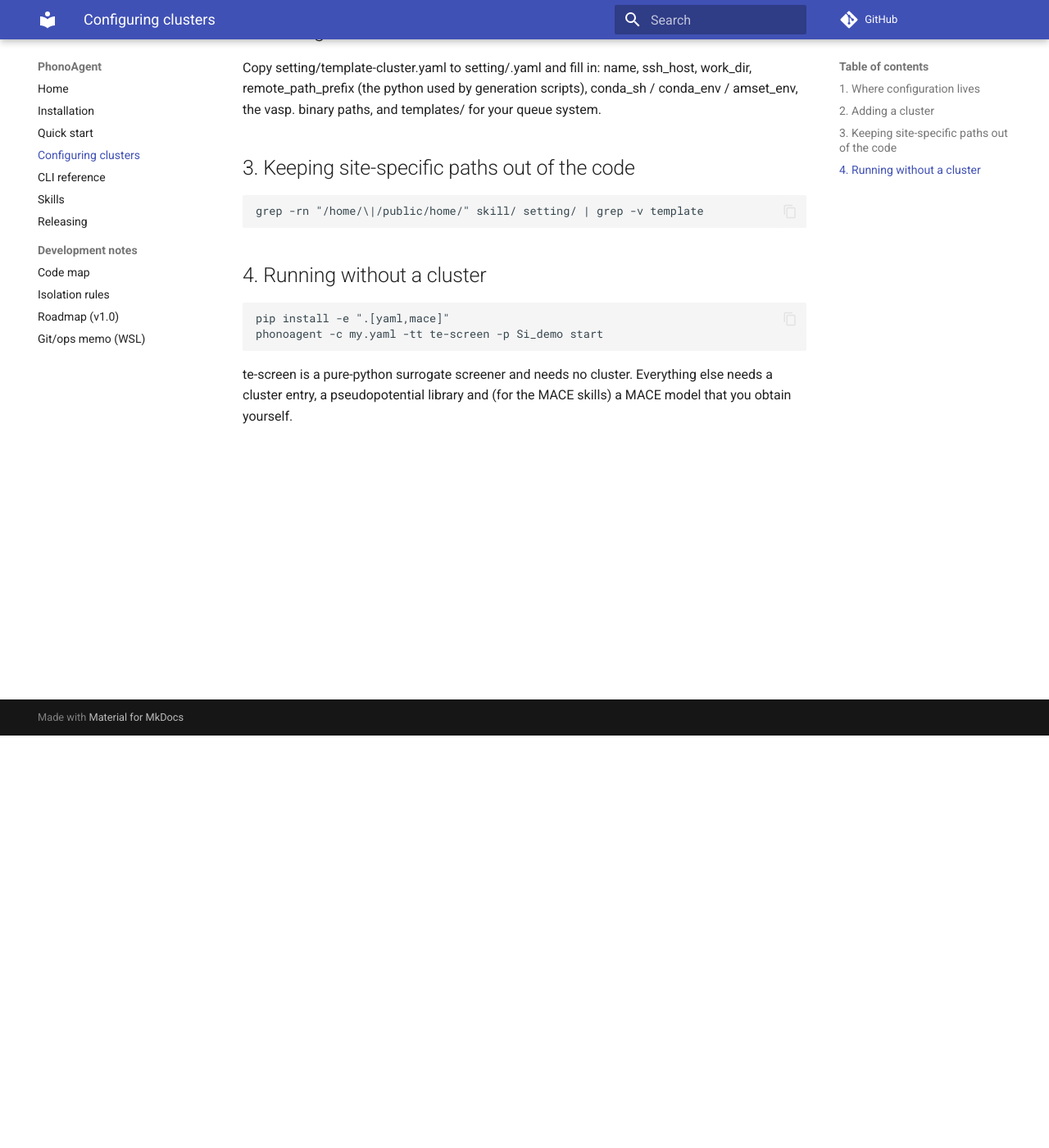
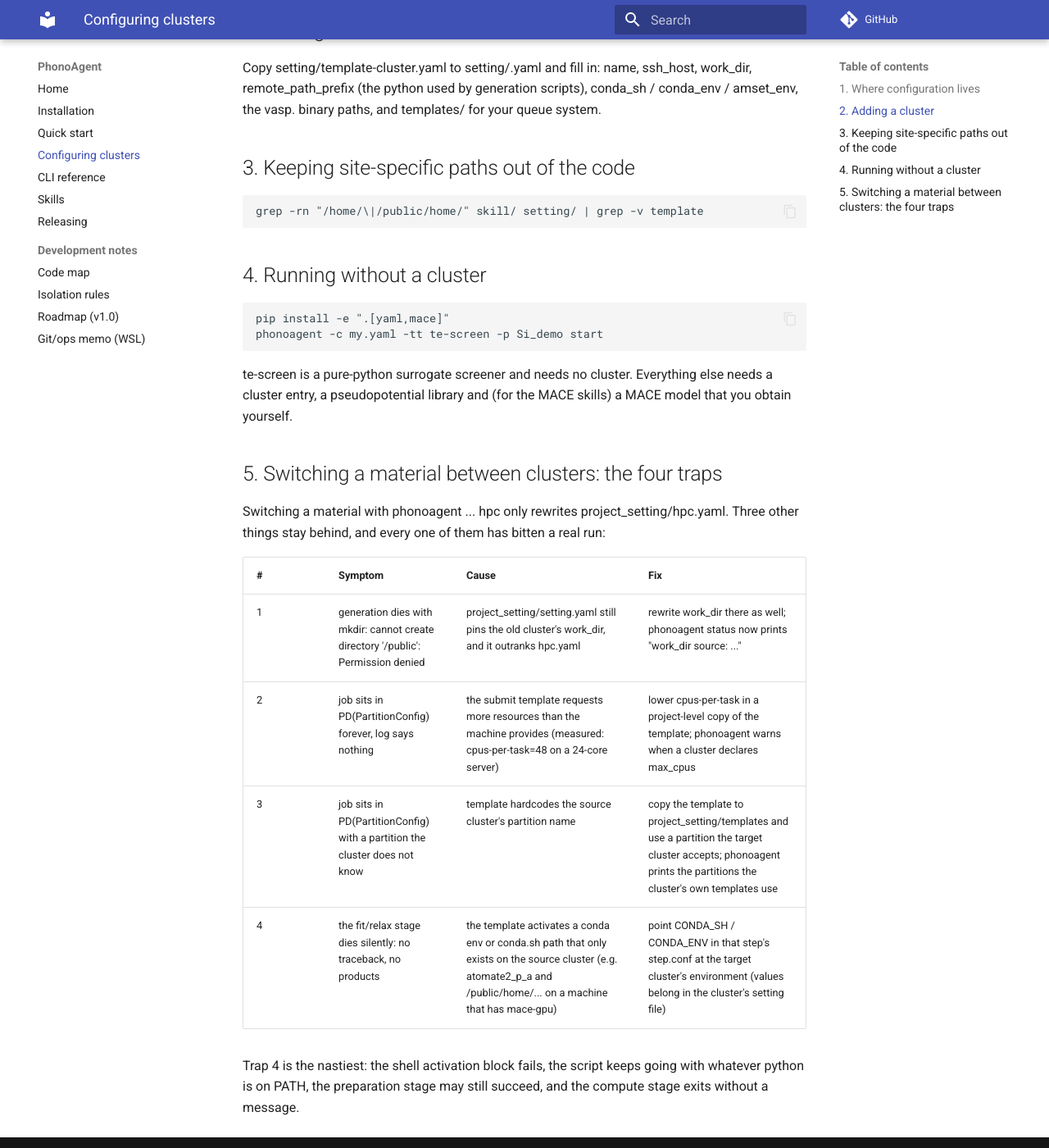
Before and after one commit to Andyw852/AutoZT, an MkDocs documentation site: the page built from docs/CONFIGURING.md, in a window 1280 px wide and 1400 px high, scrolled down 503 px. Shown: the whole window at 82% size. Built offline with MkDocs 1.6.1 and Material for MkDocs 9.7.7, drawn with Linux system fonts in a browser that asks for light colours; comment, search, counter and statistics services are not loaded.

Commit message:
docs(configuring): 记下切集群的四个陷阱（work_dir/资源申请/分区/conda 环境）与实测症状
四条都是本会话真机验证过的：work_dir 优先级、cpus-per-task 超配、
分区名、以及 conda 环境/路径只在源集群存在（后者最阴——激活失败后脚本
继续跑，prep 可能成功而 fit 静默退出、无 traceback）。

```diff
--- a/docs/CONFIGURING.md
+++ b/docs/CONFIGURING.md
@@ -31,3 +31,20 @@ your queue system.
 te-screen is a pure-python surrogate screener and needs no cluster. Everything else
 needs a cluster entry, a pseudopotential library and (for the MACE skills) a MACE model
 that you obtain yourself.
+
+## 5. Switching a material between clusters: the four traps
+
+Switching a material with phonoagent ... hpc <cluster> only rewrites
+project_setting/hpc.yaml. Three other things stay behind, and every one of them has
+bitten a real run:
+
+| # | Symptom | Cause | Fix |
+|---|---|---|---|
+| 1 | generation dies with mkdir: cannot create directory '/public': Permission denied | project_setting/setting.yaml still pins the old cluster's work_dir, and it outranks hpc.yaml | rewrite work_dir there as well; phonoagent status now prints "work_dir source: ..." |
+| 2 | job sits in PD(PartitionConfig) forever, log says nothing | the submit template requests more resources than the machine provides (measured: cpus-per-task=48 on a 24-core server) | lower cpus-per-task in a project-level copy of the template; phonoagent warns when a cluster declares max_cpus |
+| 3 | job sits in PD(PartitionConfig) with a partition the cluster does not know | template hardcodes the source cluster's partition name | copy the template to project_setting/templates and use a partition the target cluster accepts; phonoagent prints the partitions the cluster's own templates use |
+| 4 | the fit/relax stage dies silently: no traceback, no products | the template activates a conda env or conda.sh path that only exists on the source cluster (e.g. atomate2_p_a and /public/home/... on a machine that has mace-gpu) | point CONDA_SH / CONDA_ENV in that step's step.conf at the target cluster's environment (values belong in the cluster's setting file) |
+
+Trap 4 is the nastiest: the shell activation block fails, the script keeps going with
+whatever python is on PATH, the preparation stage may still succeed, and the compute
+stage exits without a message.
```
